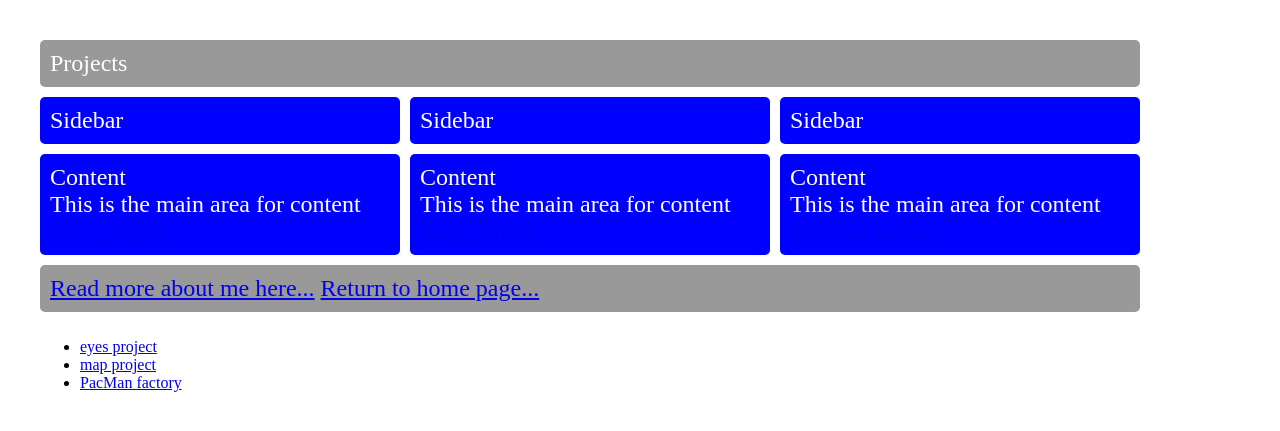
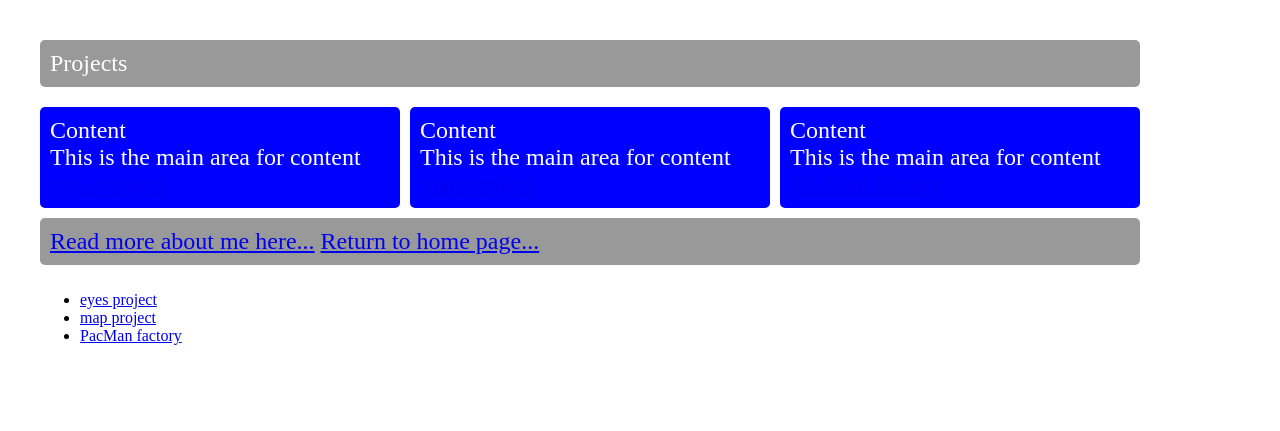
Before and after one commit to joanne-dehnbostel/joanne-dehnbostel.github.io, a Jekyll site: the page Projects/index.html, which Jekyll copies as it is, in a window 1280 px wide. Shown: the top 431 px of the page. Built offline with Jekyll 4.4.1, drawn with Linux system fonts in a browser that asks for light colours.

Commit message:
Update index.html

```diff
--- a/Projects/index.html
+++ b/Projects/index.html
@@ -11,15 +11,15 @@
 <body id="main">
     <div class="wrapper">
         <div class="box header">Projects</div>
-        <div class="box sidebar">Sidebar</div>
+
         <div class="box content">Content
             <br /> This is the main area for content
 		<a href="https://joanne-dehnbostel.github.io/I-will-be-watching-you.io/">eyes project</a></div>
-	<div class="box sidebar">Sidebar</div>
+
         <div class="box content">Content
             <br /> This is the main area for content
 	    <a href="https://joanne-dehnbostel.github.io/thepathtoharvard/">map project</a></div>
-	    <div class="box sidebar">Sidebar</div>
+
         <div class="box content">Content
             <br /> This is the main area for content
 	    <a href="https://joanne-dehnbostel.github.io/pacmangame/">PacMan factory</a></div>
```
